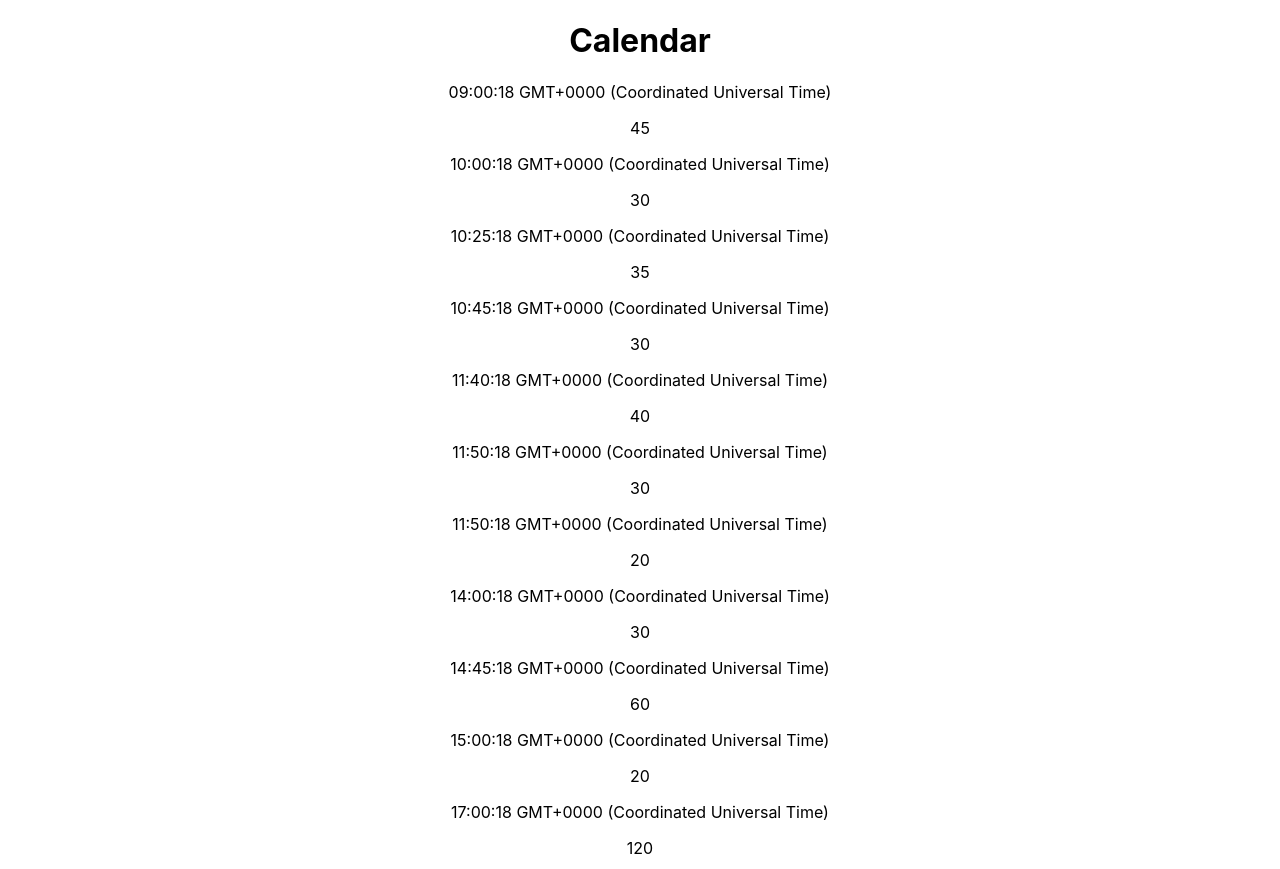
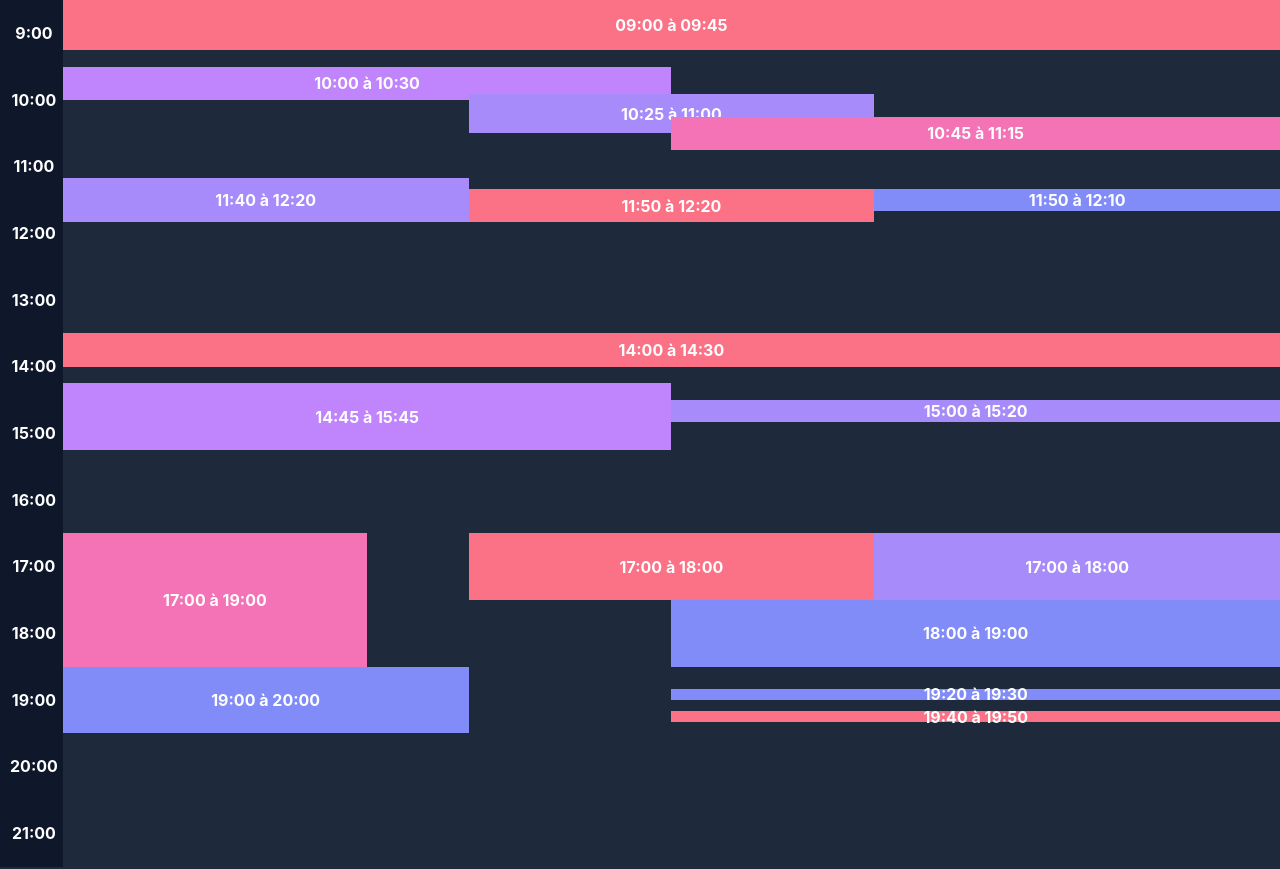
Before and after one commit to Picolas/frontjs-rendering-events, a React (Create React App) app: page / in a window 1280 px wide. Shown: the top 869 px of the page. Built offline with nearby package versions, Linux system fonts and the light colour scheme.

Commit message:
version terminé, quelques bugs à corriger

```diff
--- a/src/components/Calendar/Calendar.tsx
+++ b/src/components/Calendar/Calendar.tsx
@@ -1,25 +1,42 @@
 import EventService from "../../services/EventService";
 import Event from "../../models/Event";
+import {useEffect, useState} from "react";
+import EventList from "../EventList/EventList";
+import HourLabels from "../HourLabels/Hourlabels";
 
 function Calendar() {
+
+    const [containerWidth, setContainerWidth] = useState(window.innerWidth);
+    const [containerHeight, setContainerHeight] = useState(window.innerHeight);
+
+    useEffect(() => {
+        const handleResize = () => {
+            setContainerWidth(window.innerWidth);
+            setContainerHeight(window.innerHeight);
+        };
+
+        console.log(containerHeight)
+
+        window.addEventListener('resize', handleResize);
+        return () => window.removeEventListener('resize', handleResize);
+    }, []);
 
     const events: Event[] = EventService.getInstance().getEvents();
     // sort events by start and duration
     EventService.getInstance().sortEvents(events);
 
     return (
-    <div>
-      <h1>Calendar</h1>
+        <div className="calendar-day" style={{ display: 'grid', gridTemplateColumns: 'auto 1fr' }}>
+            <HourLabels containerHeight={containerHeight} />
 
-        {events.map((event: Event) => (
-                <div key={event.id} >
-                    <p>{event.start.toTimeString()}</p>
-                    <p>{event.duration}</p>
-                </div>
-            )
-        )}
-
-    </div>
+            <div style={{ position: 'relative' }}>
+                <EventList
+                    events={events}
+                    containerWidth={containerWidth}
+                    containerHeight={containerHeight}
+                />
+            </div>
+        </div>
   )
 }
 
--- /dev/null
+++ b/src/components/Event/EventComponent.tsx
@@ -0,0 +1,36 @@
+import {CSSProperties} from "react";
+import {displayTime} from "../../utils/Event/EventUtils";
+
+interface EventProps {
+    id: number;
+    start: Date;
+    duration: number;
+    top: number;
+    height: number;
+    width: number;
+    left: number;
+    backgroundColor: string;
+}
+
+function EventComponent({ id, start, duration, top, height, width, left, backgroundColor }: EventProps) {
+    const style: CSSProperties = {
+        top: `${top}px`,
+        height: `${height}px`,
+        left: `${left}%`,
+        width: `${width}%`,
+        position: 'absolute',
+        backgroundColor,
+        fontWeight: 'bold',
+        justifyContent: 'center',
+        alignItems: 'center',
+        display: 'flex',
+    };
+
+    return (
+        <div className="event" style={style}>
+            {displayTime(start, duration)}
+        </div>
+    )
+}
+
+export default EventComponent;
--- /dev/null
+++ b/src/components/EventList/EventList.tsx
@@ -0,0 +1,63 @@
+import Event from "../../models/Event";
+import {dateToMinute, getRandomColor} from "../../utils/utils";
+import EventComponent from "../Event/EventComponent";
+import {calculateEventPosition} from "../../utils/Event/EventUtils";
+import {useMemo} from "react";
+
+interface EventsListProps {
+    events: Event[];
+    containerWidth: number;
+    containerHeight: number;
+}
+
+function EventsList({ events, containerWidth, containerHeight }: EventsListProps) {
+
+    const calendarStart = 9 * 60; // 09h in minutes
+    const calendarEnd = 21 * 60; // 21h in minutes
+    const calendarDuration = calendarEnd - calendarStart;
+
+    function calculateEventDimensions(event: Event) {
+        const startTime = dateToMinute(event.start);
+        const endTime = startTime + event.duration;
+        const top = ((startTime - calendarStart) / calendarDuration) * containerHeight;
+        const height = (event.duration / calendarDuration) * containerHeight;
+        const { left, width } = calculateEventPosition(events, event);
+        const backgroundColor = getRandomColor();
+
+        return {
+            id: event.id,
+            start: event.start,
+            duration: event.duration,
+            top,
+            height,
+            left,
+            width,
+            backgroundColor,
+        };
+    }
+
+    const parsedEvents = useMemo(
+        () => events.map((event: Event) => calculateEventDimensions(event)),
+        [events, containerHeight]
+    );
+
+    return (
+        <div>
+            {parsedEvents.map((event) => (
+                <EventComponent
+                    key={event.id}
+                    id={event.id}
+                    start={event.start}
+                    duration={event.duration}
+                    top={event.top}
+                    height={event.height}
+                    left={event.left}
+                    width={event.width}
+                    backgroundColor={event.backgroundColor}
+                />
+            ))}
+        </div>
+    );
+}
+
+export default EventsList;
--- /dev/null
+++ b/src/components/HourLabels/Hourlabels.tsx
@@ -0,0 +1,29 @@
+import React from 'react';
+
+interface HourLabelsProps {
+    containerHeight: number;
+}
+
+function HourLabels({ containerHeight }: HourLabelsProps) {
+    const calendarStart = 9; // 09:00
+    const calendarEnd = 21; // 21:00
+    const hours = [];
+
+    for (let i = calendarStart; i <= calendarEnd; i++) {
+        hours.push(i);
+    }
+
+    const hourHeight = containerHeight / (calendarEnd - calendarStart);
+
+    return (
+        <div className="hour-labels">
+            {hours.map((hour) => (
+                <div key={hour} style={{ lineHeight: `${hourHeight}px` }}>
+                    {hour}:00
+                </div>
+            ))}
+        </div>
+    );
+}
+
+export default HourLabels;
--- a/src/index.css
+++ b/src/index.css
@@ -5,9 +5,31 @@ body {
     sans-serif;
   -webkit-font-smoothing: antialiased;
   -moz-osx-font-smoothing: grayscale;
+  width: 100vw;
+  height: 100vh;
+  overflow-x: hidden;
+  overflow-y: scroll;
+  background-color: #1e293b;
+  color: #fff;
 }
 
 code {
   font-family: source-code-pro, Menlo, Monaco, Consolas, 'Courier New',
     monospace;
 }
+
+.calendar-container {
+  height: 100vh;
+  max-height: 100vh;
+  overflow: hidden;
+}
+
+.hour-labels {
+  padding-left: 10px;
+  box-sizing: border-box;
+  background-color: #0f172a;
+  border-right: 5px solid #0f172a;
+  overflow-y: auto;
+  height: 100%;
+  font-weight: bold;
+}
--- a/src/models/Event.tsx
+++ b/src/models/Event.tsx
@@ -3,6 +3,11 @@ class Event {
     id: number;
     start: Date; // format: "hh:mm"
     duration: number; // format minutes
+    top: number = 0;
+    height: number = 0;
+    width: number = 0;
+    left: number = 0;
+    backgroundColor: string = "lightblue";
 
     constructor(id: number, start: string, duration: number) {
         this.id = id;
--- /dev/null
+++ b/src/utils/Event/EventUtils.tsx
@@ -0,0 +1,36 @@
+import Event from "../../models/Event";
+import {dateToMinute} from "../utils";
+
+export function calculateEventPosition(events: Event[], event: Event) {
+    const overlappingEvents = findOverlappingEvents(events, event);
+
+    const maxWidth = 100;
+    const width = maxWidth / overlappingEvents.length;
+
+    const index = overlappingEvents.findIndex((e) => e.id === event.id);
+    const left = index * width;
+
+    return { left, width };
+}
+
+export function findOverlappingEvents(events: Event[], targetEvent: Event): Event[] {
+    const targetStart = dateToMinute(targetEvent.start);
+    const targetEnd = targetStart + targetEvent.duration;
+
+    return events.filter((event: Event) => {
+        const eventStart = dateToMinute(event.start);
+        const eventEnd = eventStart + event.duration;
+        return (
+            (eventStart >= targetStart && eventStart < targetEnd) ||
+            (eventEnd > targetStart && eventEnd <= targetEnd) ||
+            (eventStart < targetStart && eventEnd > targetEnd)
+        );
+    });
+}
+
+export function displayTime(start: Date, duration: number) {
+    const startTime = start.toLocaleTimeString('fr-FR', { hour: '2-digit', minute: '2-digit' });
+    const endTime = new Date(start.getTime() + duration * 60000);
+    const endTimeString = endTime.toLocaleTimeString('fr-FR', { hour: '2-digit', minute: '2-digit' });
+    return `${startTime} à ${endTimeString}`;
+}
--- /dev/null
+++ b/src/utils/utils.tsx
@@ -0,0 +1,15 @@
+export function dateToMinute(date: Date) {
+    return date.getHours() * 60 + date.getMinutes();
+}
+
+export function getRandomColor(): string {
+    const colors = [
+        '#818cf8',
+        '#a78bfa',
+        '#c084fc',
+        '#f472b6',
+        '#fb7185',
+    ];
+
+    return colors[Math.floor(Math.random() * colors.length)];
+}
```
